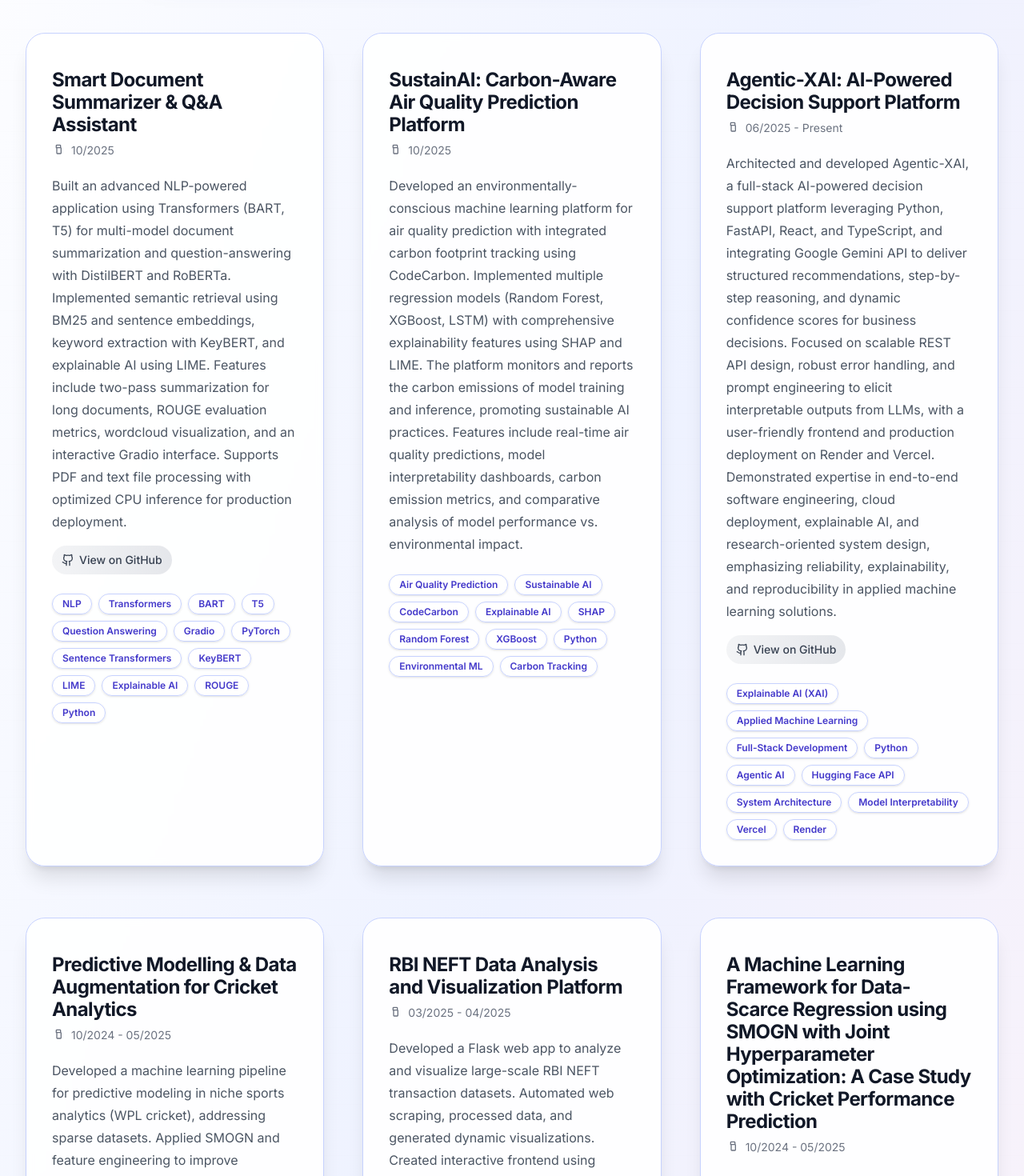
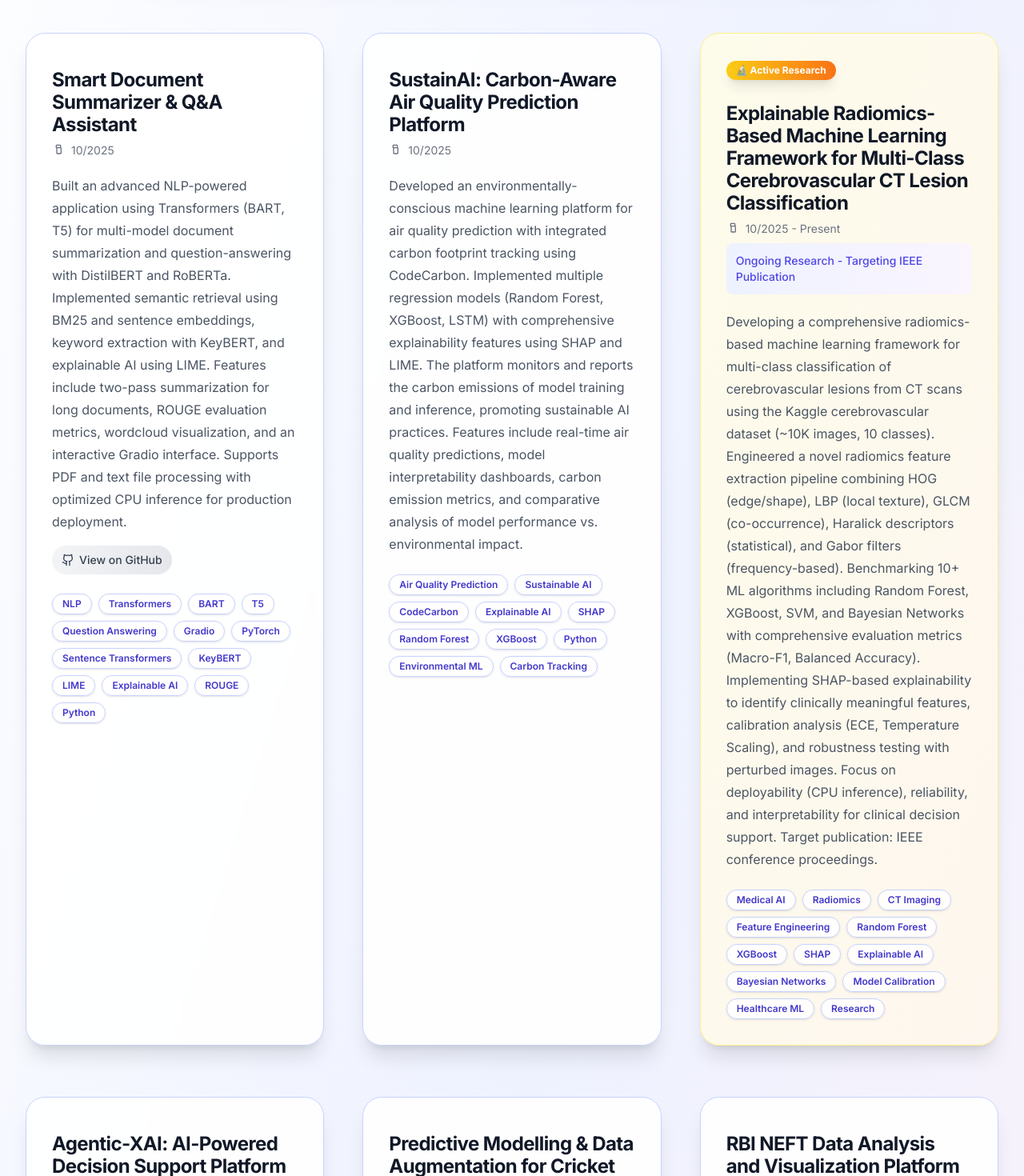
Before and after one commit to Harthik777/portfolio-website, a Next.js app: page /projects in a window 1280 px wide. Shown: the part 740-2210 px from the top of the page at 80% size. Built offline with nearby package versions, Linux system fonts and the light colour scheme.

Commit message:
Add Radiomics-Based ML Framework research project and update SustainAI

```diff
--- a/src/app/projects/page.tsx
+++ b/src/app/projects/page.tsx
@@ -42,6 +42,28 @@ const projects = [
       'Carbon Tracking',
     ],
     date: '10/2025',
+  },
+  {
+    title: 'Explainable Radiomics-Based Machine Learning Framework for Multi-Class Cerebrovascular CT Lesion Classification',
+    description:
+      'Developing a comprehensive radiomics-based machine learning framework for multi-class classification of cerebrovascular lesions from CT scans using the Kaggle cerebrovascular dataset (~10K images, 10 classes). Engineered a novel radiomics feature extraction pipeline combining HOG (edge/shape), LBP (local texture), GLCM (co-occurrence), Haralick descriptors (statistical), and Gabor filters (frequency-based). Benchmarking 10+ ML algorithms including Random Forest, XGBoost, SVM, and Bayesian Networks with comprehensive evaluation metrics (Macro-F1, Balanced Accuracy). Implementing SHAP-based explainability to identify clinically meaningful features, calibration analysis (ECE, Temperature Scaling), and robustness testing with perturbed images. Focus on deployability (CPU inference), reliability, and interpretability for clinical decision support. Target publication: IEEE conference proceedings.',
+    tags: [
+      'Medical AI',
+      'Radiomics',
+      'CT Imaging',
+      'Feature Engineering',
+      'Random Forest',
+      'XGBoost',
+      'SHAP',
+      'Explainable AI',
+      'Bayesian Networks',
+      'Model Calibration',
+      'Healthcare ML',
+      'Research',
+    ],
+    date: '10/2025 - Present',
+    status: 'Ongoing Research - Targeting IEEE Publication',
+    isResearch: true,
   },
   {
     title: 'Agentic-XAI: AI-Powered Decision Support Platform',
```
